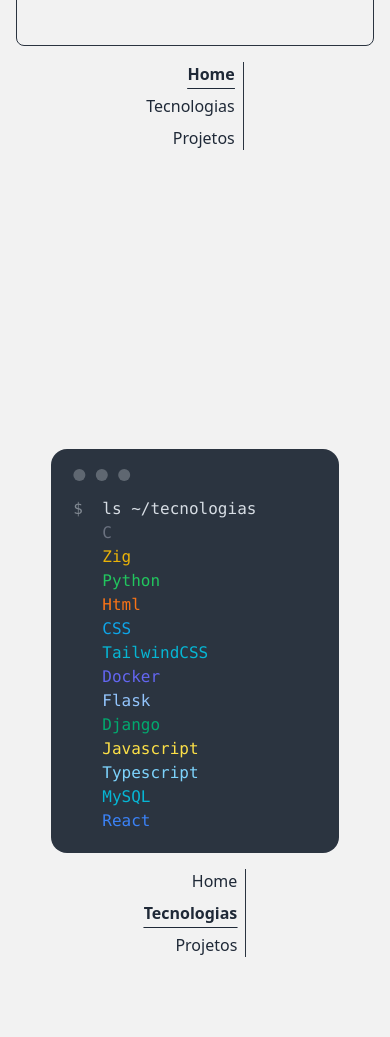
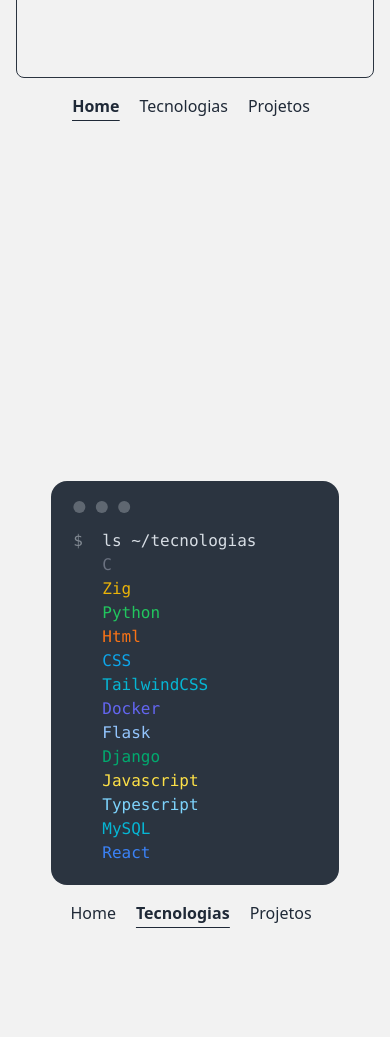
Before and after one commit to Marce1in/meu-portifolio, a website: page index.html in a window 390 px wide. Shown: the part 563-1600 px from the top of the page. Drawn offline with Linux system fonts and the light colour scheme.

Commit message:
fix nav bar

```diff
--- a/index.html
+++ b/index.html
@@ -54,7 +54,7 @@
           </article>
 
           <nav>
-            <ul class="text-right border-r border-r-neutral border-r-1 pr-2 flex flex-col gap-2 lg:self-auto self-end">
+            <ul class="text-right lg:border-r lg:border-r-neutral lg:border-r-1 border-0 border-t-neutral border-t-1 pr-2 flex lg:flex-col flex-row lg:gap-2 gap-5 wrap lg:self-auto self-end">
               <li class="font-bold underline underline-offset-8">
                 <a href="#home">Home</a>
               </li>
@@ -94,7 +94,7 @@
           </div>
 
           <nav>
-            <ul class="text-right border-r border-r-neutral border-r-1 pr-2 flex flex-col gap-2 lg:self-auto self-end">
+            <ul class="text-right lg:border-r lg:border-r-neutral lg:border-r-1 border-0 border-t-neutral border-t-1 pr-2 flex lg:flex-col flex-row lg:gap-2 gap-5 wrap lg:self-auto self-end">
               <li class="hover:underline underline-offset-8">
                 <a href="#home">Home</a>
               </li>
@@ -179,7 +179,7 @@
           </div>
 
           <nav>
-            <ul class="text-right border-r border-r-neutral border-r-1 pr-2 flex flex-col gap-2 lg:self-auto self-end">
+            <ul class="text-right lg:border-r lg:border-r-neutral lg:border-r-1 border-0 border-t-neutral border-t-1 pr-2 flex lg:flex-col flex-row lg:gap-2 gap-5 wrap lg:self-auto self-end">
               <li class="hover:underline underline-offset-8">
                 <a href="#home">Home</a>
               </li>
```
Also changed, not shown: output.css.
